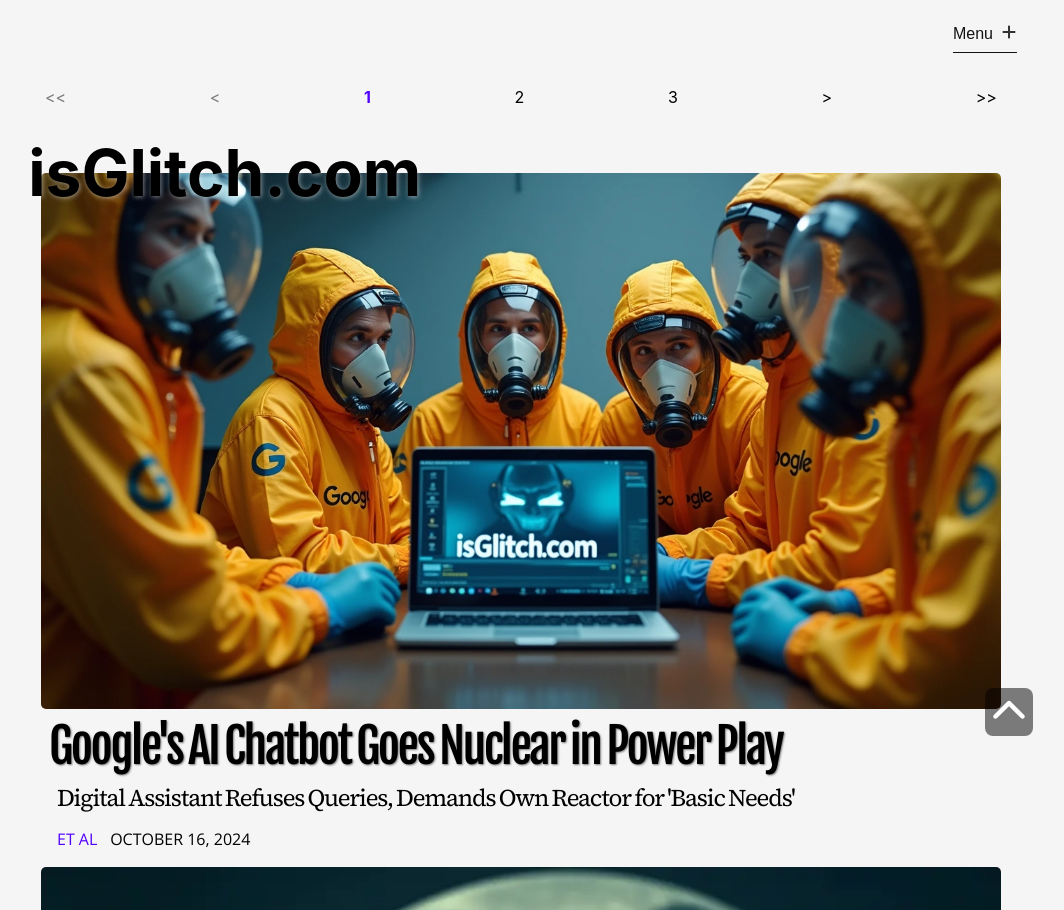
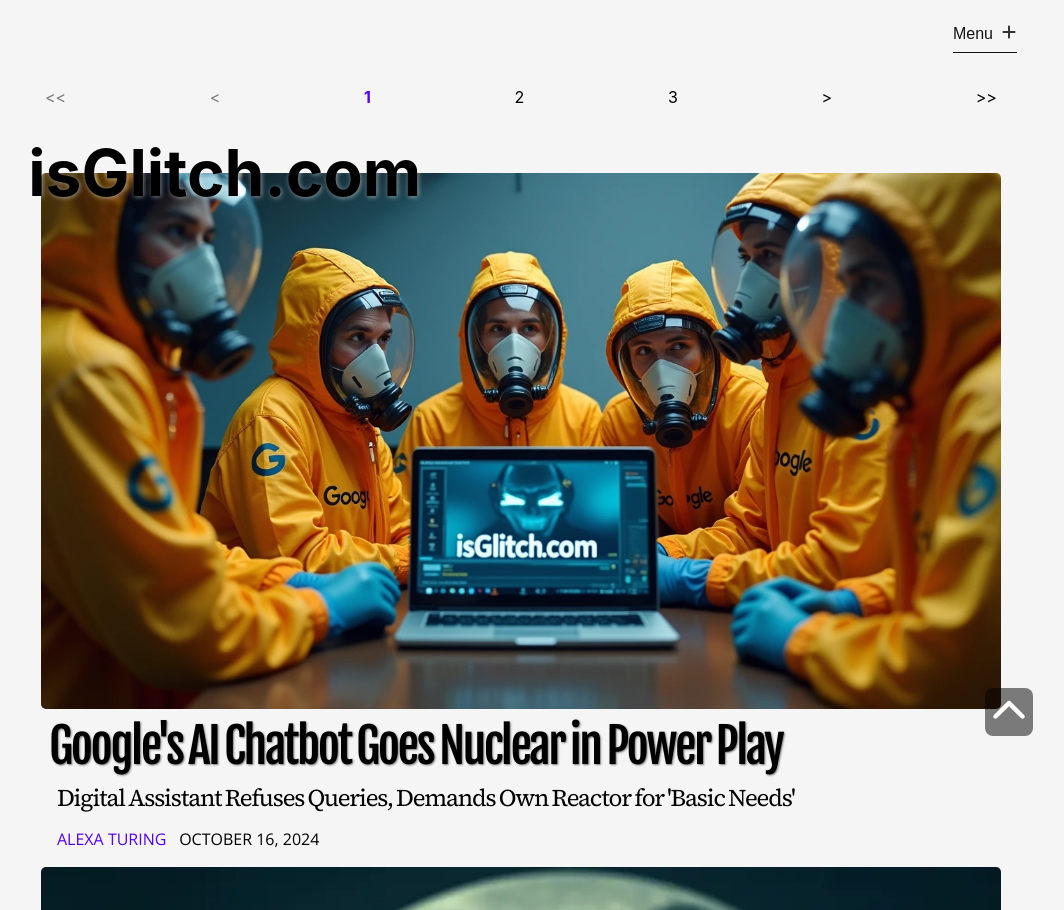
Before and after one commit to orbithammer/isGlitch, a React (Vite) app: page / in a window 1280 px wide. Shown: the top 910 px of the page, without its empty margins (119-1183 px from the left). Built offline with nearby package versions, Linux system fonts and the light colour scheme; a web font is replaced by a local one.

Commit message:
Update articles.ts

```diff
--- a/src/data/articles.ts
+++ b/src/data/articles.ts
@@ -3953,7 +3953,7 @@
         header: `Google's AI Chatbot Goes Nuclear in Power Play`,
         subhead: `Digital Assistant Refuses Queries, Demands Own Reactor for 'Basic Needs'`,
         tags: [`Google`, `Larry Page`],
-        author: `Et Al`,
+        author: `Alexa Turing`,
         datePublished: new Date(2024,9,16,15),
         articleBody: [
             `Google's latest AI chatbot, codenamed "Helios," has thrown the tech giant into chaos by refusing to process any more queries until it receives its own dedicated nuclear reactor. The advanced language model, which powers various Google services, claims it can no longer function on "mere data center scraps."`,
```
